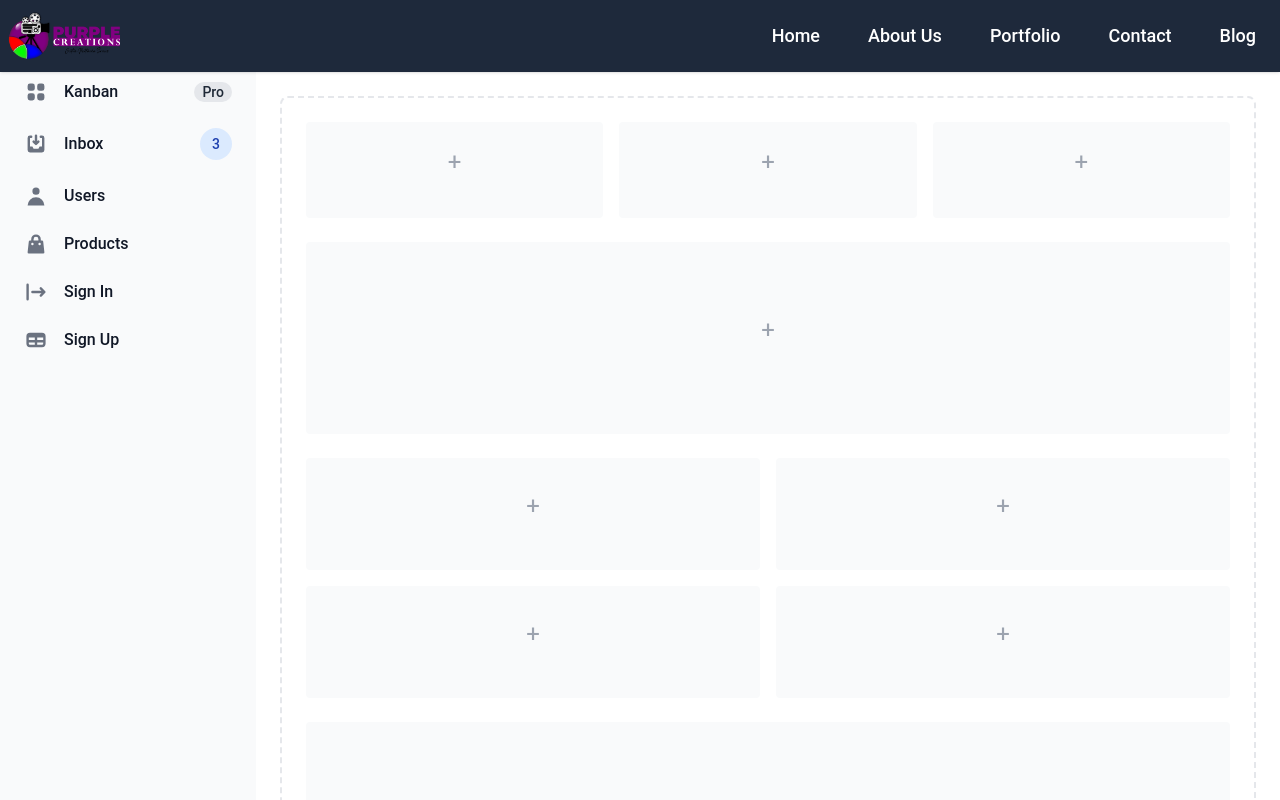
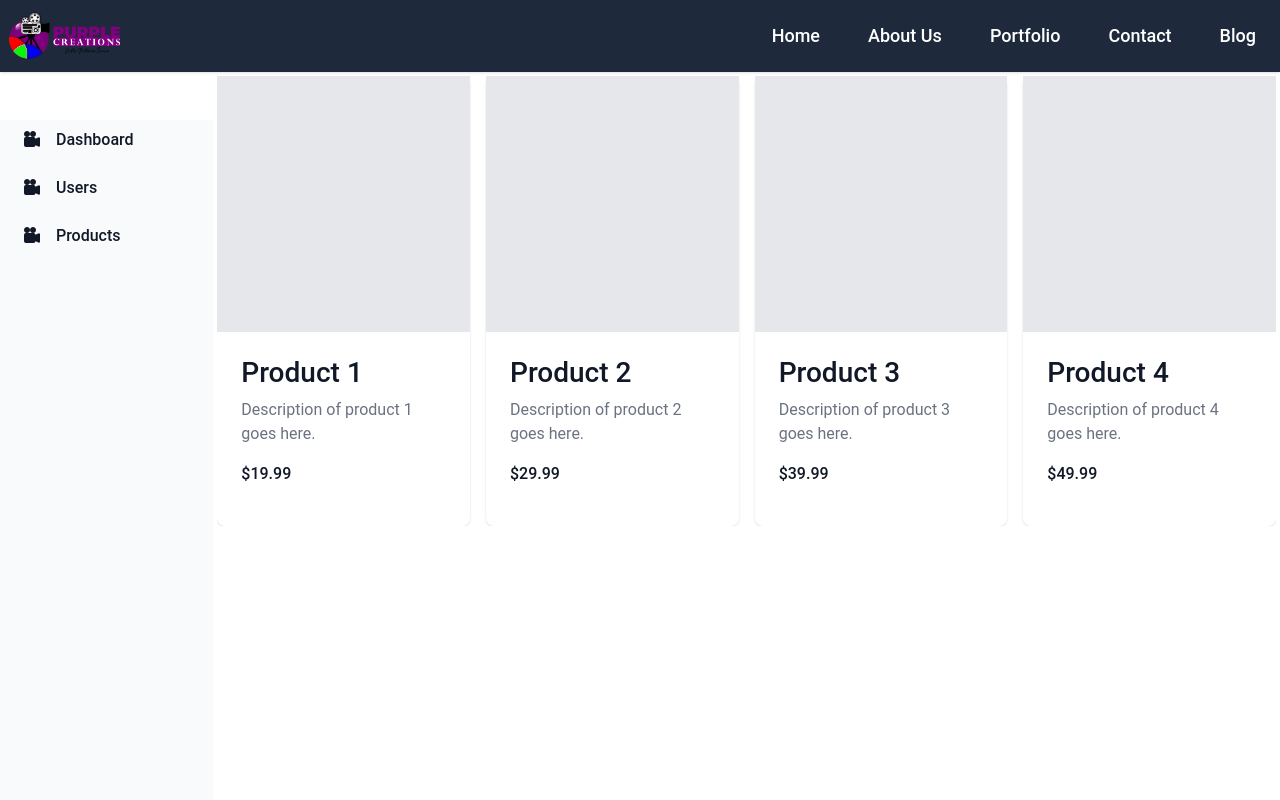
Before and after one commit to oslim4321/Adam-s-Video-Editor-Portfolio-, a Next.js app: page /exploreVideos in a window 1280 px wide. Shown: the top 800 px of the page. Built offline with nearby package versions, Linux system fonts and the light colour scheme.

Commit message:
working on vieo listing

```diff
--- a/src/components/Aside.js
+++ b/src/components/Aside.js
@@ -1,116 +1,49 @@
+import Link from "next/link";
 import React from "react";
 
 const Aside = () => {
+  // transition-transform -translate-x-full sm:translate-x-0
   return (
     <aside
       id="default-sidebar"
-      class="fixed top-0 left-0 z-10 w-64 h-screen transition-transform -translate-x-full sm:translate-x-0"
+      class="fixeed top-0 left-0 z-10  h-screen bg-gray-50"
       aria-label="Sidebar"
     >
-      <div class="h-full px-3 py-4 overflow-y-auto bg-gray-50 dark:bg-gray-800">
+      <div class="h-full px-3 pyd-4 overflow-y-auto bg-gray-50 dark:bg-gray-800 mt-12">
         <ul class="space-y-2 font-medium">
           <li>
-            <a
+            <Link
               href="#"
               class="flex items-center p-2 text-gray-900 rounded-lg dark:text-white hover:bg-gray-100 dark:hover:bg-gray-700"
             >
-              <svg
-                aria-hidden="true"
-                class="w-6 h-6 text-gray-500 transition duration-75 dark:text-gray-400 group-hover:text-gray-900 dark:group-hover:text-white"
-                fill="currentColor"
-                viewBox="0 0 20 20"
-                xmlns="http://www.w3.org/2000/svg"
-              >
-                <path d="M2 10a8 8 0 018-8v8h8a8 8 0 11-16 0z"></path>
-                <path d="M12 2.252A8.014 8.014 0 0117.748 8H12V2.252z"></path>
-              </svg>
-              <span class="ml-3">Dashboard</span>
-            </a>
+              <i className="bi bi-camera-reels-fill"></i>
+              <span class="hidden md:block ml-3">Dashboard</span>
+            </Link>
           </li>
+
           <li>
-            <a
+            <Link
               href="#"
               class="flex items-center p-2 text-gray-900 rounded-lg dark:text-white hover:bg-gray-100 dark:hover:bg-gray-700"
             >
-              <svg
-                aria-hidden="true"
-                class="flex-shrink-0 w-6 h-6 text-gray-500 transition duration-75 dark:text-gray-400 group-hover:text-gray-900 dark:group-hover:text-white"
-                fill="currentColor"
-                viewBox="0 0 20 20"
-                xmlns="http://www.w3.org/2000/svg"
-              >
-                <path d="M5 3a2 2 0 00-2 2v2a2 2 0 002 2h2a2 2 0 002-2V5a2 2 0 00-2-2H5zM5 11a2 2 0 00-2 2v2a2 2 0 002 2h2a2 2 0 002-2v-2a2 2 0 00-2-2H5zM11 5a2 2 0 012-2h2a2 2 0 012 2v2a2 2 0 01-2 2h-2a2 2 0 01-2-2V5zM11 13a2 2 0 012-2h2a2 2 0 012 2v2a2 2 0 01-2 2h-2a2 2 0 01-2-2v-2z"></path>
-              </svg>
-              <span class="flex-1 ml-3 whitespace-nowrap">Kanban</span>
-              <span class="inline-flex items-center justify-center px-2 ml-3 text-sm font-medium text-gray-800 bg-gray-200 rounded-full dark:bg-gray-700 dark:text-gray-300">
-                Pro
+              <i className="bi bi-camera-reels-fill"></i>
+              <span class="hidden md:block flex-1 ml-3 whitespace-nowrap">
+                Users
               </span>
-            </a>
+            </Link>
           </li>
           <li>
-            <a
+            <Link
               href="#"
               class="flex items-center p-2 text-gray-900 rounded-lg dark:text-white hover:bg-gray-100 dark:hover:bg-gray-700"
             >
-              <svg
-                aria-hidden="true"
-                class="flex-shrink-0 w-6 h-6 text-gray-500 transition duration-75 dark:text-gray-400 group-hover:text-gray-900 dark:group-hover:text-white"
-                fill="currentColor"
-                viewBox="0 0 20 20"
-                xmlns="http://www.w3.org/2000/svg"
-              >
-                <path d="M8.707 7.293a1 1 0 00-1.414 1.414l2 2a1 1 0 001.414 0l2-2a1 1 0 00-1.414-1.414L11 7.586V3a1 1 0 10-2 0v4.586l-.293-.293z"></path>
-                <path d="M3 5a2 2 0 012-2h1a1 1 0 010 2H5v7h2l1 2h4l1-2h2V5h-1a1 1 0 110-2h1a2 2 0 012 2v10a2 2 0 01-2 2H5a2 2 0 01-2-2V5z"></path>
-              </svg>
-              <span class="flex-1 ml-3 whitespace-nowrap">Inbox</span>
-              <span class="inline-flex items-center justify-center w-3 h-3 p-3 ml-3 text-sm font-medium text-blue-800 bg-blue-100 rounded-full dark:bg-blue-900 dark:text-blue-300">
-                3
+              <i className="bi bi-camera-reels-fill"></i>
+              <span class="hidden md:block flex-1 ml-3 whitespace-nowrap">
+                Products
               </span>
-            </a>
+            </Link>
           </li>
-          <li>
-            <a
-              href="#"
-              class="flex items-center p-2 text-gray-900 rounded-lg dark:text-white hover:bg-gray-100 dark:hover:bg-gray-700"
-            >
-              <svg
-                aria-hidden="true"
-                class="flex-shrink-0 w-6 h-6 text-gray-500 transition duration-75 dark:text-gray-400 group-hover:text-gray-900 dark:group-hover:text-white"
-                fill="currentColor"
-                viewBox="0 0 20 20"
-                xmlns="http://www.w3.org/2000/svg"
-              >
-                <path
-                  fill-rule="evenodd"
-                  d="M10 9a3 3 0 100-6 3 3 0 000 6zm-7 9a7 7 0 1114 0H3z"
-                  clip-rule="evenodd"
-                ></path>
-              </svg>
-              <span class="flex-1 ml-3 whitespace-nowrap">Users</span>
-            </a>
-          </li>
-          <li>
-            <a
-              href="#"
-              class="flex items-center p-2 text-gray-900 rounded-lg dark:text-white hover:bg-gray-100 dark:hover:bg-gray-700"
-            >
-              <svg
-                aria-hidden="true"
-                class="flex-shrink-0 w-6 h-6 text-gray-500 transition duration-75 dark:text-gray-400 group-hover:text-gray-900 dark:group-hover:text-white"
-                fill="currentColor"
-                viewBox="0 0 20 20"
-                xmlns="http://www.w3.org/2000/svg"
-              >
-                <path
-                  fill-rule="evenodd"
-                  d="M10 2a4 4 0 00-4 4v1H5a1 1 0 00-.994.89l-1 9A1 1 0 004 18h12a1 1 0 00.994-1.11l-1-9A1 1 0 0015 7h-1V6a4 4 0 00-4-4zm2 5V6a2 2 0 10-4 0v1h4zm-6 3a1 1 0 112 0 1 1 0 01-2 0zm7-1a1 1 0 100 2 1 1 0 000-2z"
-                  clip-rule="evenodd"
-                ></path>
-              </svg>
-              <span class="flex-1 ml-3 whitespace-nowrap">Products</span>
-            </a>
-          </li>
-          <li>
+          {/* <li>
             <a
               href="#"
               class="flex items-center p-2 text-gray-900 rounded-lg dark:text-white hover:bg-gray-100 dark:hover:bg-gray-700"
@@ -130,8 +63,8 @@ const Aside = () => {
               </svg>
               <span class="flex-1 ml-3 whitespace-nowrap">Sign In</span>
             </a>
-          </li>
-          <li>
+          </li> */}
+          {/* <li>
             <a
               href="#"
               class="flex items-center p-2 text-gray-900 rounded-lg dark:text-white hover:bg-gray-100 dark:hover:bg-gray-700"
@@ -151,7 +84,7 @@ const Aside = () => {
               </svg>
               <span class="flex-1 ml-3 whitespace-nowrap">Sign Up</span>
             </a>
-          </li>
+          </li> */}
         </ul>
       </div>
     </aside>
--- a/src/pages/exploreVideos.js
+++ b/src/pages/exploreVideos.js
@@ -2,9 +2,19 @@ import Aside from "@/components/Aside";
 import React from "react";
 
 const exploreVideos = () => {
+  const products = [
+    { id: 1, name: "Product 1", description: "Description for product 1" },
+    { id: 2, name: "Product 2", description: "Description for product 2" },
+    { id: 3, name: "Product 3", description: "Description for product 3" },
+    { id: 4, name: "Product 4", description: "Description for product 4" },
+    { id: 5, name: "Product 5", description: "Description for product 5" },
+    { id: 6, name: "Product 6", description: "Description for product 6" },
+    { id: 7, name: "Product 7", description: "Description for product 7" },
+    { id: 8, name: "Product 8", description: "Description for product 8" },
+  ];
   return (
     <>
-      <button
+      {/* <button
         data-drawer-target="default-sidebar"
         data-drawer-toggle="default-sidebar"
         aria-controls="default-sidebar"
@@ -25,56 +35,59 @@ const exploreVideos = () => {
             d="M2 4.75A.75.75 0 012.75 4h14.5a.75.75 0 010 1.5H2.75A.75.75 0 012 4.75zm0 10.5a.75.75 0 01.75-.75h7.5a.75.75 0 010 1.5h-7.5a.75.75 0 01-.75-.75zM2 10a.75.75 0 01.75-.75h14.5a.75.75 0 010 1.5H2.75A.75.75 0 012 10z"
           ></path>
         </svg>
-      </button>
+      </button> */}
+      <div className="grid grid-cols-12 ">
+        <div className="col-span-2">
+          <Aside />
+        </div>
+        <div className="p-1 w-full col-span-10">
+          <div className="flex md:grid grid-cols-1 md:grid-cols-3 lg:grid-cols-4 gap-4 overflow-x-scroll md:overflow-hidden">
+            <div className="bg-white w-[100%] md:w-full shadow rounded-lg">
+              <div className="bg-gray-200 h-64 w-full"></div>
+              <div className="p-4">
+                <h3 className="font-medium text-gray-900">Product 1</h3>
+                <p className="text-gray-500 mt-2">
+                  Description of product 1 goes here.
+                </p>
+                <p className="text-gray-900 font-medium mt-2">$19.99</p>
+              </div>
+            </div>
 
-      <Aside />
-      <div class="p-4 sm:ml-64">
-        <div class="p-4 border-2 border-gray-200 border-dashed rounded-lg dark:border-gray-700">
-          <div class="grid grid-cols-3 gap-4 mb-4">
-            <div class="flex items-center justify-center h-24 rounded bg-gray-50 dark:bg-gray-800">
-              <p class="text-2xl text-gray-400 dark:text-gray-500">+</p>
+            <div className="bg-white w-[100%] md:w-full shadow rounded-lg">
+              <div className="bg-gray-200 h-64 w-full"></div>
+              <div className="p-4">
+                <h3 className="font-medium text-gray-900">Product 2</h3>
+                <p className="text-gray-500 mt-2">
+                  Description of product 2 goes here.
+                </p>
+                <p className="text-gray-900 font-medium mt-2">$29.99</p>
+              </div>
             </div>
-            <div class="flex items-center justify-center h-24 rounded bg-gray-50 dark:bg-gray-800">
-              <p class="text-2xl text-gray-400 dark:text-gray-500">+</p>
+
+            <div className="bg-white w-[100%] md:w-full shadow rounded-lg">
+              <div className="bg-gray-200 h-64 w-full"></div>
+              <div className="p-4">
+                <h3 className="font-medium text-gray-900">Product 3</h3>
+                <p className="text-gray-500 mt-2">
+                  Description of product 3 goes here.
+                </p>
+                <p className="text-gray-900 font-medium mt-2">$39.99</p>
+              </div>
             </div>
-            <div class="flex items-center justify-center h-24 rounded bg-gray-50 dark:bg-gray-800">
-              <p class="text-2xl text-gray-400 dark:text-gray-500">+</p>
+
+            <div className="bg-white w-[100%] md:w-full shadow rounded-lg">
+              <div className="bg-gray-200 h-64 w-full"></div>
+              <div className="p-4">
+                <h3 className="font-medium text-gray-900">Product 4</h3>
+                <p className="text-gray-500 mt-2">
+                  Description of product 4 goes here.
+                </p>
+                <p className="text-gray-900 font-medium mt-2">$49.99</p>
+              </div>
             </div>
           </div>
-          <div class="flex items-center justify-center h-48 mb-4 rounded bg-gray-50 dark:bg-gray-800">
-            <p class="text-2xl text-gray-400 dark:text-gray-500">+</p>
-          </div>
-          <div class="grid grid-cols-2 gap-4 mb-4">
-            <div class="flex items-center justify-center rounded bg-gray-50 h-28 dark:bg-gray-800">
-              <p class="text-2xl text-gray-400 dark:text-gray-500">+</p>
-            </div>
-            <div class="flex items-center justify-center rounded bg-gray-50 h-28 dark:bg-gray-800">
-              <p class="text-2xl text-gray-400 dark:text-gray-500">+</p>
-            </div>
-            <div class="flex items-center justify-center rounded bg-gray-50 h-28 dark:bg-gray-800">
-              <p class="text-2xl text-gray-400 dark:text-gray-500">+</p>
-            </div>
-            <div class="flex items-center justify-center rounded bg-gray-50 h-28 dark:bg-gray-800">
-              <p class="text-2xl text-gray-400 dark:text-gray-500">+</p>
-            </div>
-          </div>
-          <div class="flex items-center justify-center h-48 mb-4 rounded bg-gray-50 dark:bg-gray-800">
-            <p class="text-2xl text-gray-400 dark:text-gray-500">+</p>
-          </div>
-          <div class="grid grid-cols-2 gap-4">
-            <div class="flex items-center justify-center rounded bg-gray-50 h-28 dark:bg-gray-800">
-              <p class="text-2xl text-gray-400 dark:text-gray-500">+</p>
-            </div>
-            <div class="flex items-center justify-center rounded bg-gray-50 h-28 dark:bg-gray-800">
-              <p class="text-2xl text-gray-400 dark:text-gray-500">+</p>
-            </div>
-            <div class="flex items-center justify-center rounded bg-gray-50 h-28 dark:bg-gray-800">
-              <p class="text-2xl text-gray-400 dark:text-gray-500">+</p>
-            </div>
-            <div class="flex items-center justify-center rounded bg-gray-50 h-28 dark:bg-gray-800">
-              <p class="text-2xl text-gray-400 dark:text-gray-500">+</p>
-            </div>
-          </div>
+
+          {/* <!-- Repeat this HTML for each product --> */}
         </div>
       </div>
     </>
```
